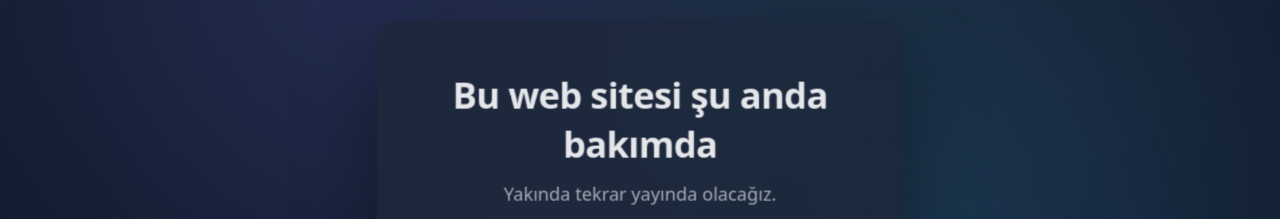
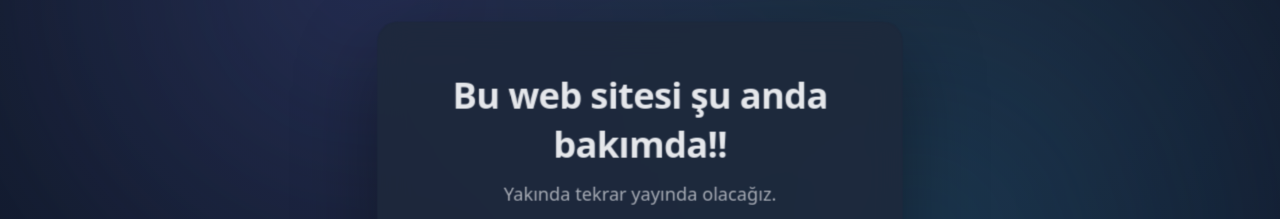
Before and after one commit to YusufDemir0/my-website, a plain HTML site: page index.html in a window 1280 px wide. Shown: the part 244-463 px from the top of the page. Drawn offline with Linux system fonts and the light colour scheme.

Commit message:
Update maintenance message in index.html

```diff
--- a/index.html
+++ b/index.html
@@ -147,7 +147,7 @@
   <div class="bg-layer"></div>
 
   <main class="card" id="card">
-    <h1 id="title">Bu web sitesi şu anda bakımda</h1>
+    <h1 id="title">Bu web sitesi şu anda bakımda!!</h1>
     <p id="desc">Yakında tekrar yayında olacağız.</p>
     <div class="lang-hint" id="langHint" hidden></div>
   </main>
```
